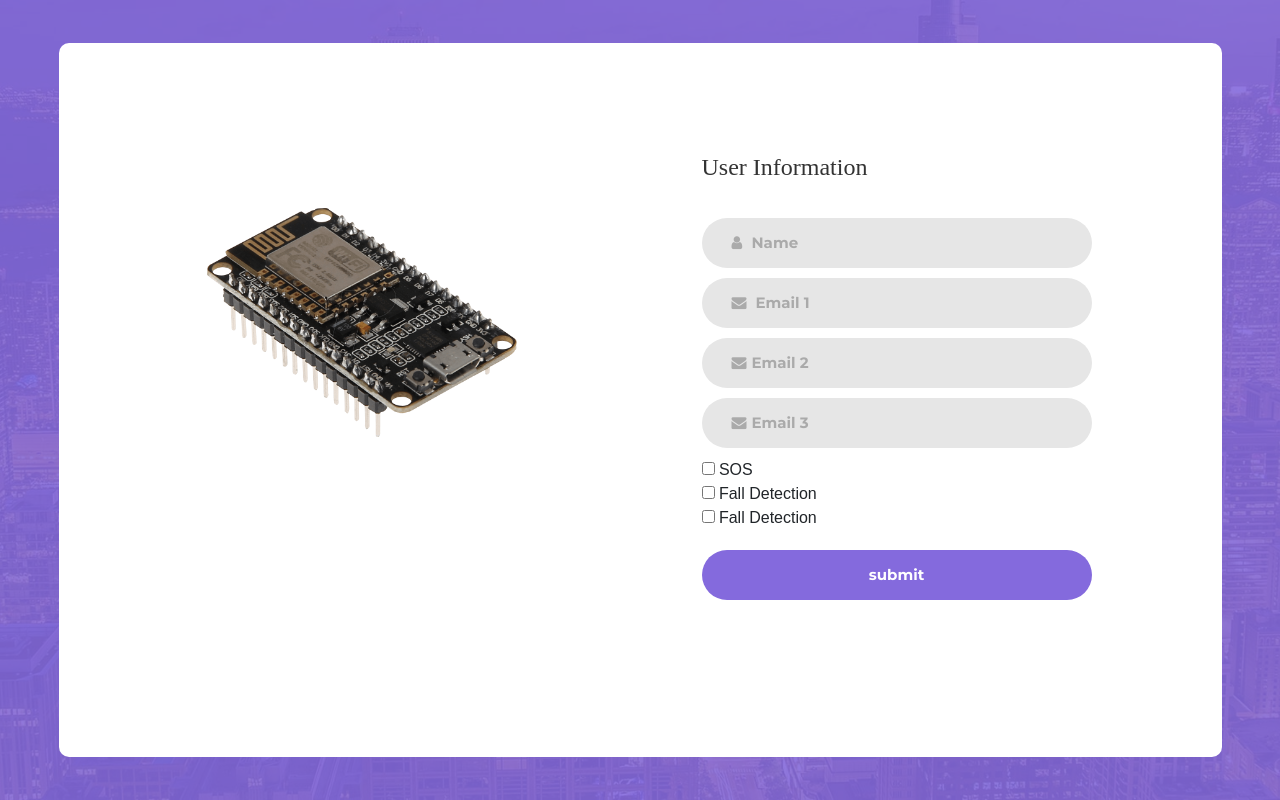
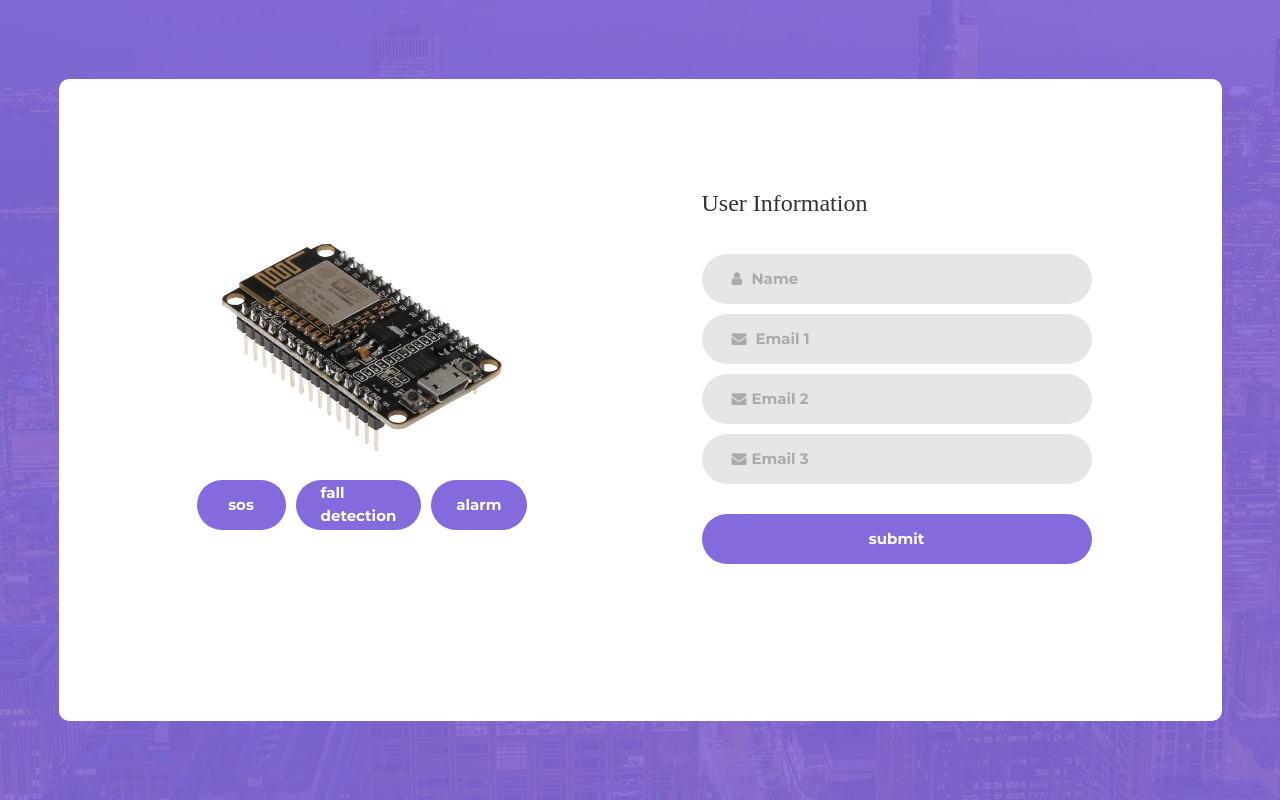
Before and after one commit to pkarnati2004/MIT-Chennai, a Flask app: page / in a window 1280 px wide. Run offline with Flask 2, Linux system fonts and the light colour scheme; some libraries are stand-ins or nearby versions; some web fonts are replaced.

Commit message:
fixing ui

```diff
--- a/app/static/css/main.css
+++ b/app/static/css/main.css
@@ -402,14 +402,11 @@ textarea.input100 {
 }
 
 .module-button {
-    width: 50px;
+    width: 150px;
     height: 50px;
+    background: #846add;
     border-radius: 25px;
     background: #846add;
-    font-family: Montserrat-Bold;
-    font-size: 15px;
-    line-height: 1.5;
-    color: #fff;
     display: -webkit-box;
     display: -webkit-flex;
     display: -moz-box;
@@ -422,10 +419,14 @@ textarea.input100 {
     -o-transition: all 0.4s;
     -moz-transition: all 0.4s;
     transition: all 0.4s;
+    margin: 5px;
 }
 
-.module-button:hover {
-    background: #333333;
+.module-button p {
+    font-family: Montserrat-Bold;
+    font-size: 15px;
+    line-height: 1.5;
+    color: #fff;
 }
 
 
--- a/app/static/js/main.js
+++ b/app/static/js/main.js
@@ -1,19 +1,20 @@
+(function($) {
+    "use strict";
 
-(function ($) {
-    "use strict";
+    $("#draggable").draggable();
 
 
     /*==================================================================
     [ Validate ]*/
     var input = $('.validate-input .input100');
 
-    $('.validate-form').on('submit',function(){
+    $('.validate-form').on('submit', function() {
         var check = true;
 
-        for(var i=0; i<input.length; i++) {
-            if(validate(input[i]) == false){
+        for (var i = 0; i < input.length; i++) {
+            if (validate(input[i]) == false) {
                 showValidate(input[i]);
-                check=false;
+                check = false;
             }
         }
 
@@ -21,20 +22,19 @@
     });
 
 
-    $('.validate-form .input100').each(function(){
-        $(this).focus(function(){
-           hideValidate(this);
+    $('.validate-form .input100').each(function() {
+        $(this).focus(function() {
+            hideValidate(this);
         });
     });
 
-    function validate (input) {
-        if($(input).attr('type') == 'email' || $(input).attr('name') == 'email') {
-            if($(input).val().trim().match(/^([a-zA-Z0-9_\-\.]+)@((\[[0-9]{1,3}\.[0-9]{1,3}\.[0-9]{1,3}\.)|(([a-zA-Z0-9\-]+\.)+))([a-zA-Z]{1,5}|[0-9]{1,3})(\]?)$/) == null) {
+    function validate(input) {
+        if ($(input).attr('type') == 'email' || $(input).attr('name') == 'email') {
+            if ($(input).val().trim().match(/^([a-zA-Z0-9_\-\.]+)@((\[[0-9]{1,3}\.[0-9]{1,3}\.[0-9]{1,3}\.)|(([a-zA-Z0-9\-]+\.)+))([a-zA-Z]{1,5}|[0-9]{1,3})(\]?)$/) == null) {
                 return false;
             }
-        }
-        else {
-            if($(input).val().trim() == ''){
+        } else {
+            if ($(input).val().trim() == '') {
                 return false;
             }
         }
--- a/app/templates/index.html
+++ b/app/templates/index.html
@@ -21,6 +21,30 @@
     <link rel="stylesheet" type="text/css" href="../static/css/util.css">
     <link rel="stylesheet" type="text/css" href="../static/css/main.css">
     <!--===============================================================================================-->
+
+    <!-- <style>
+        .module-button {
+            width: 100%;
+            height: 50px;
+            background: #846add;
+        }
+	</style> -->
+
+    <style>
+        div {
+            outline: 1px red;
+        }
+    </style>
+
+    <script src="https://code.jquery.com/jquery-1.12.4.js"></script>
+    <script src="https://code.jquery.com/ui/1.12.1/jquery-ui.js"></script>
+    <script>
+        $(function() {
+            $("#sos").draggable();
+            $("#fall").draggable();
+            $("#alarm").draggable();
+        });
+    </script>
 </head>
 
 <body>
@@ -29,7 +53,25 @@
         <div class="container-contact100">
             <div class="wrap-contact100">
                 <div class="contact100-pic js-tilt" data-tilt>
-                    <img src="../static/images/img-03.png">
+                    <div class="col">
+                        <img style="width: 300px" src="../static/images/img-03.png">
+                    </div>
+                    <br>
+                    <div class="row">
+                        <div id="sos" class="col-sm module-button ui-widget-content">
+                            <p> sos </p>
+                        </div>
+                        <br>
+                        <div id="fall" class="col-sm module-button ui-widget-content">
+                            <p> fall detection </p>
+                        </div>
+                        <br>
+                        <div id="alarm" class="col-sm module-button ui-widget-content">
+                            <p> alarm </p>
+                        </div>
+
+                    </div>
+
 
                 </div>
 
@@ -70,9 +112,12 @@
 						</span>
                     </div>
 
-                    <input type="checkbox" name="sos" value="SOS" /> SOS<br>
+                    <!-- <div id="draggable" class="ui-widget-content">
+                        <p>Drag me around</p>
+                    </div> -->
+                    <!-- <input type="checkbox" name="sos" value="SOS" /> SOS<br>
                     <input type="checkbox" name="fall" value="Fall Detection" /> Fall Detection <br>
-                    <input type="checkbox" name="alarm" value="Fall Detection" /> Fall Detection <br>
+                    <input type="checkbox" name="alarm" value="Fall Detection" /> Fall Detection <br> -->
                     <!-- <div class="wrap-input100 validate-input" data-validate="Message is required">
                         <textarea class="input100" name="message" placeholder="Message"></textarea>
                         <span class="focus-input100"></span>
```
